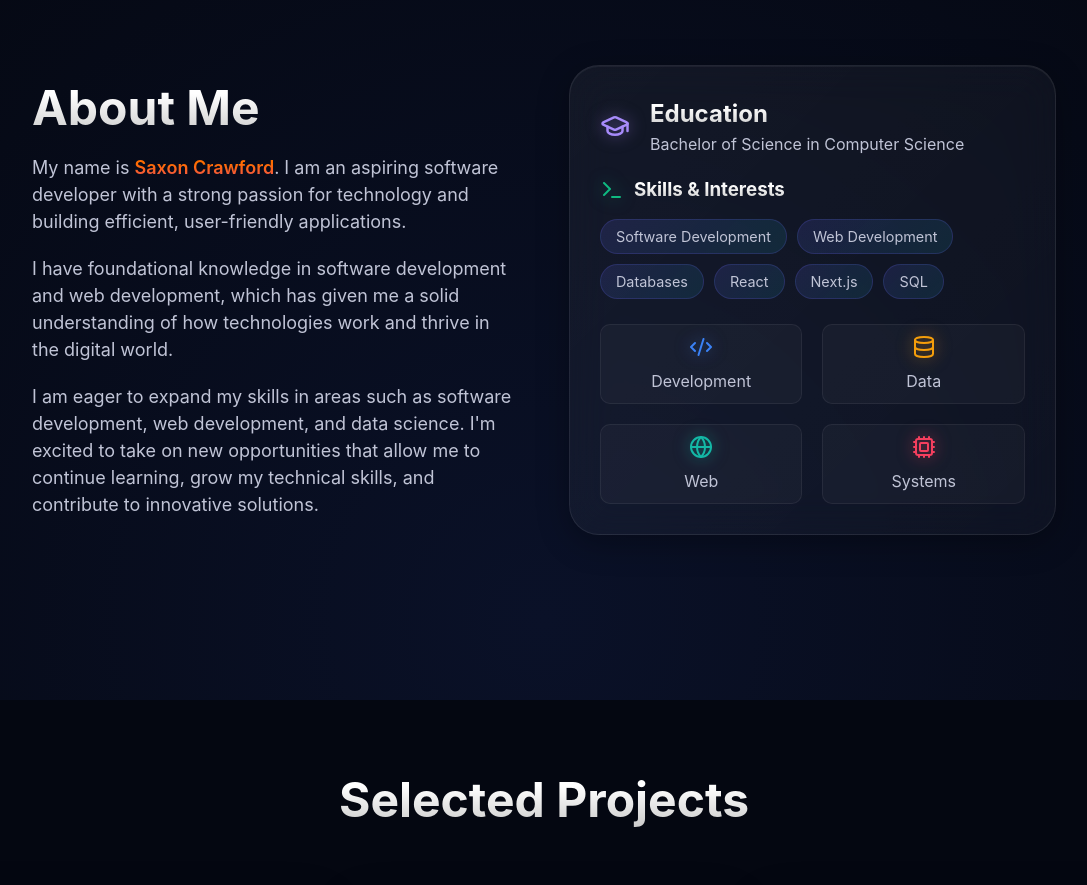
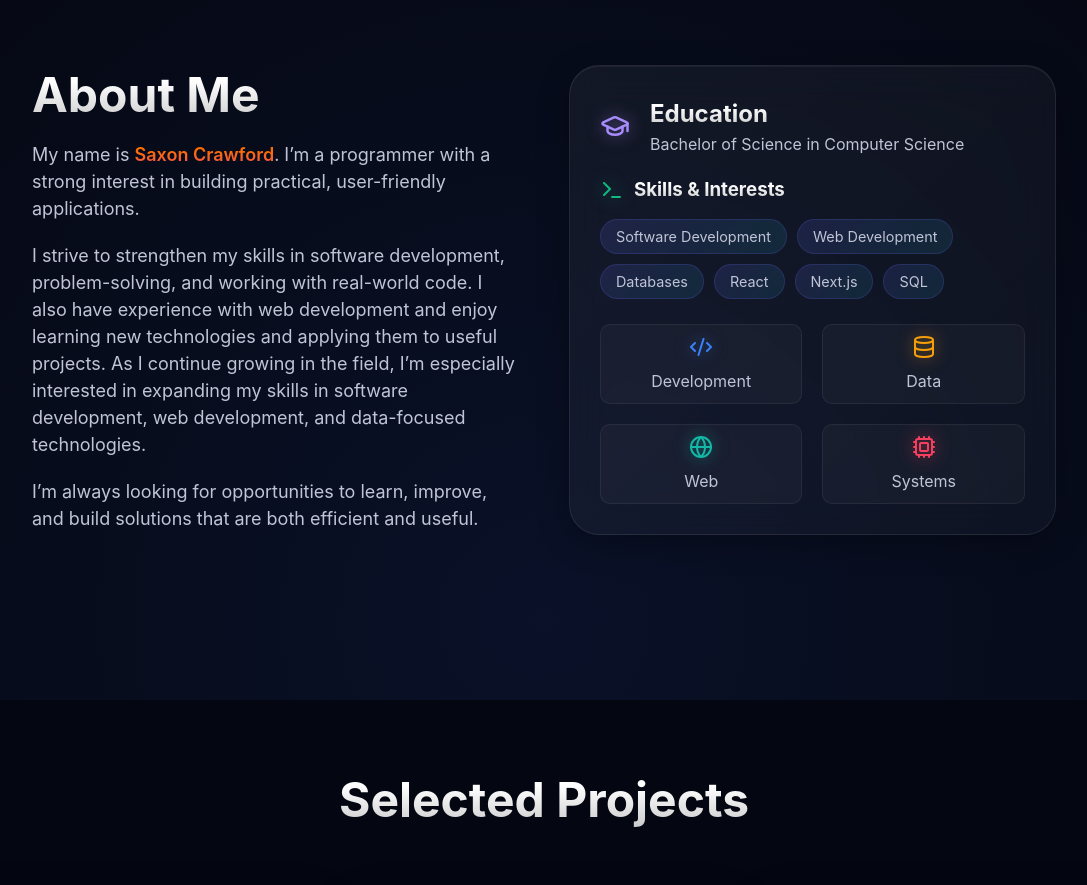
Before and after one commit to saxcrawford/saxon-portfolio, a React (Vite) app: page / in a window 1280 px wide. Shown: the part 900-1785 px from the top of the page, without its empty margins (96-1183 px from the left). Built offline with nearby package versions, Linux system fonts and the light colour scheme.

Commit message:
Update About.jsx

```diff
--- a/src/components/About.jsx
+++ b/src/components/About.jsx
@@ -6,17 +6,17 @@ const About = () => {
 			<span className="about-info">
 				<h1 className="about-heading">About Me</h1>
 				<p className="about-content-text">
-					My name is <strong>Saxon Crawford</strong>. I am an aspiring software developer with a strong passion for technology
-					and building efficient, user-friendly applications.
+					My name is <strong>Saxon Crawford</strong>. I’m a programmer with a strong interest in building practical,
+					user-friendly applications.
 				</p>
 				<p className="about-content-text">
-					I have foundational knowledge in software development and web development, which has given me a
-					solid understanding of how technologies work and thrive in the digital world.
+					I strive to strengthen my skills in software development, problem-solving, and working with real-world code.
+					I also have experience with web development and enjoy learning new technologies and applying them to useful projects.
+					As I continue growing in the field, I’m especially interested in expanding my skills in software development, web development,
+					and data-focused technologies.
 				</p>
 				<p className="about-content-text">
-					I am eager to expand my skills in areas such as software development, web development, and data
-					science. I'm excited to take on new opportunities that allow me to continue learning, grow my
-					technical skills, and contribute to innovative solutions.
+					I’m always looking for opportunities to learn, improve, and build solutions that are both efficient and useful.
 				</p>
 			</span>
 			<div className="about-container">
```
